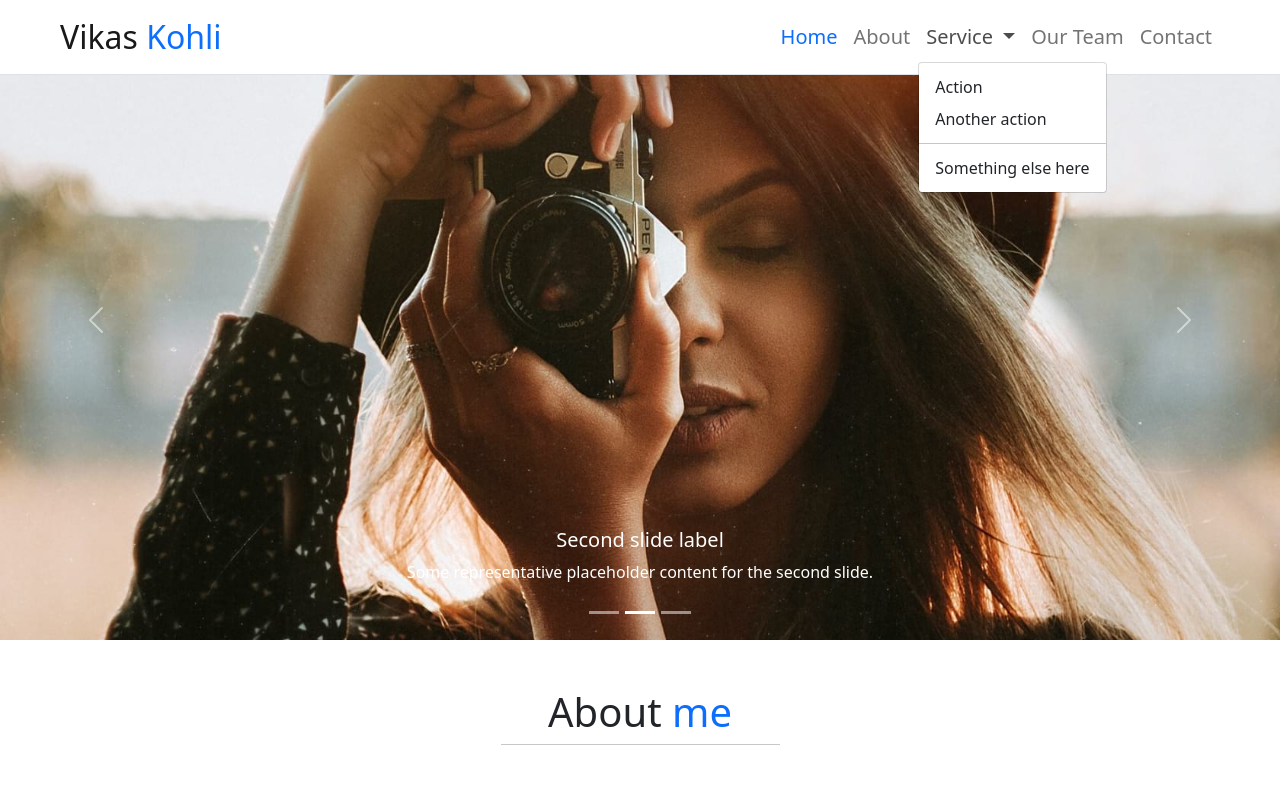
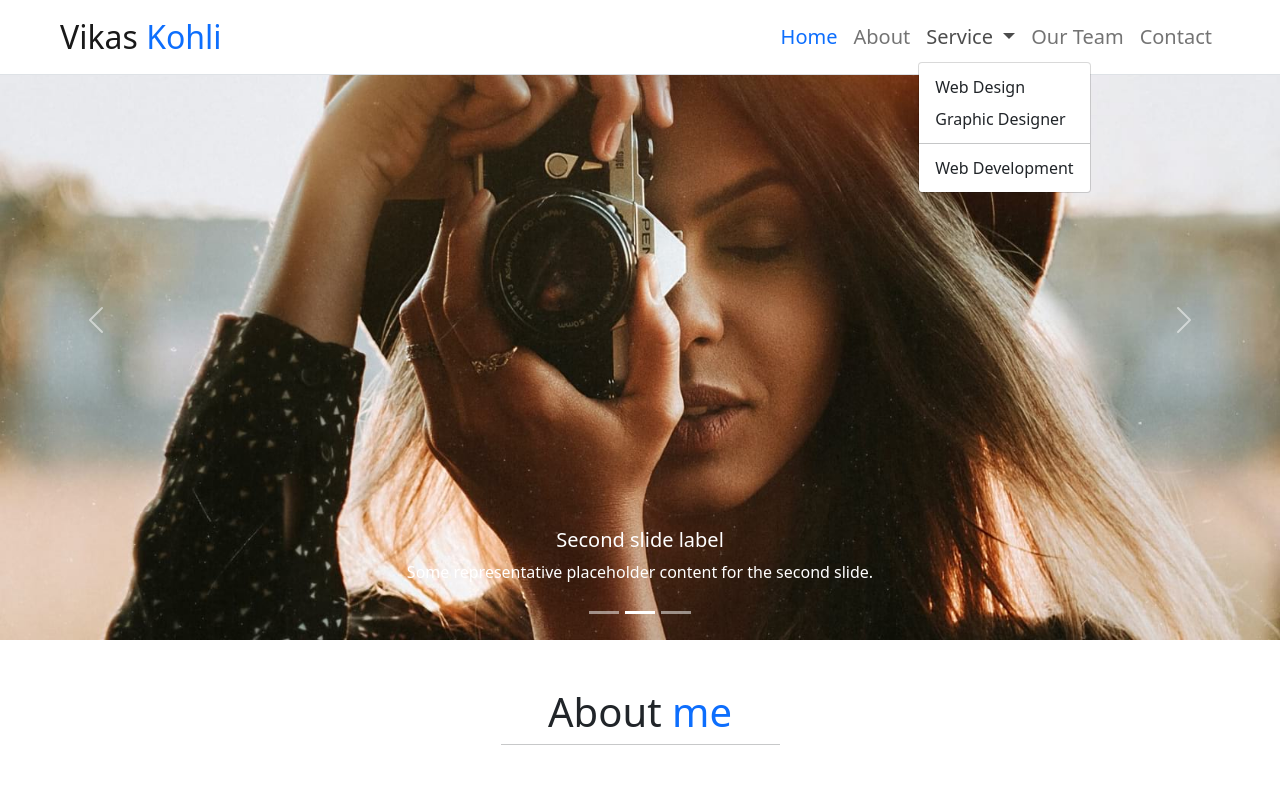
Before and after one commit to vkdemowebsite/vkdem.github.io, a plain HTML site: page index.html in a window 1280 px wide. Both pictures are taken after a click on the button "Service". Shown: the top 794 px of the page. Drawn offline with nearby package versions, Linux system fonts and the light colour scheme.

Commit message:
Update index.html

```diff
--- a/index.html
+++ b/index.html
@@ -53,12 +53,12 @@
                                 Service
                             </a>
                             <ul class="dropdown-menu" aria-labelledby="navbarDropdown">
-                                <li><a class="dropdown-item" href="#service">Action</a></li>
-                                <li><a class="dropdown-item" href="#service">Another action</a></li>
+                                <li><a class="dropdown-item" href="#service">Web Design</a></li>
+                                <li><a class="dropdown-item" href="#service">Graphic Designer</a></li>
                                 <li>
                                     <hr class="dropdown-divider">
                                 </li>
-                                <li><a class="dropdown-item" href="#service">Something else here</a></li>
+                                <li><a class="dropdown-item" href="#service">Web Development</a></li>
                             </ul>
                         </li>
                         <li class="nav-item">
```
